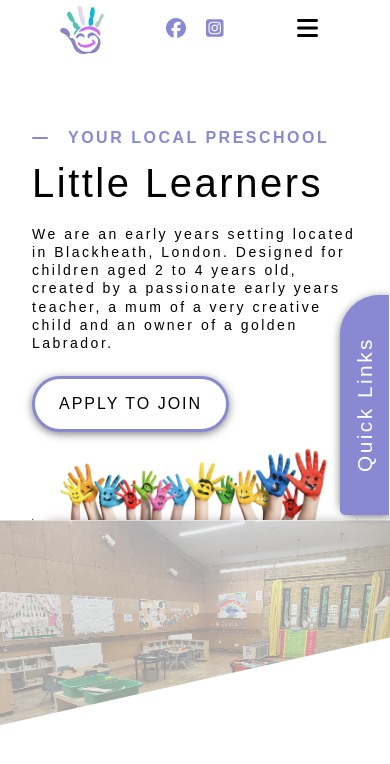
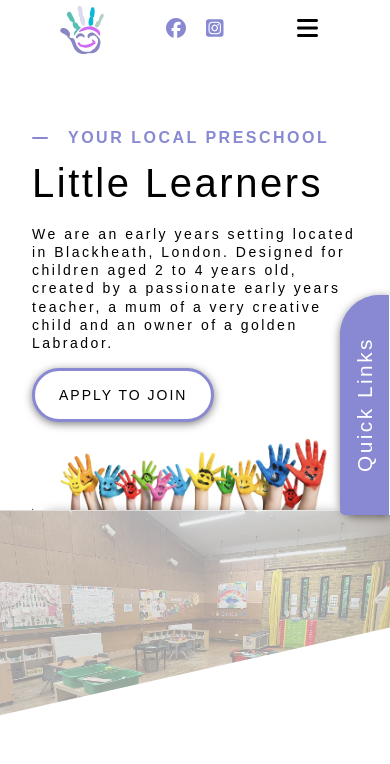
Before and after one commit to curveservices/little-learners, a React (Vite) app: page / in a window 390 px wide. Shown: the top 764 px of the page. Built offline with nearby package versions, Linux system fonts and the light colour scheme.

Commit message:
Update media query for button styles to enhance responsiveness on smaller screens

```diff
--- a/src/components/button/index.scss
+++ b/src/components/button/index.scss
@@ -30,10 +30,9 @@
   text-decoration: none;
 }
 
-@media screen and (max-width: 920px) {
-  button {
-    width: 150px;
-    font-size: 10px;
+@media screen and (max-width: 768px) {
+  .flat-btn {
+    font-size: 14px;
     margin: 0;
   }
 }
```
